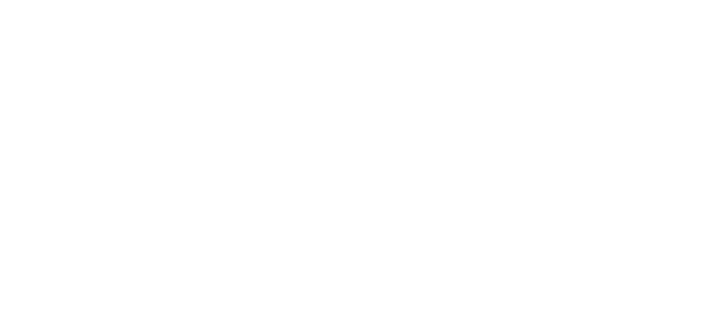
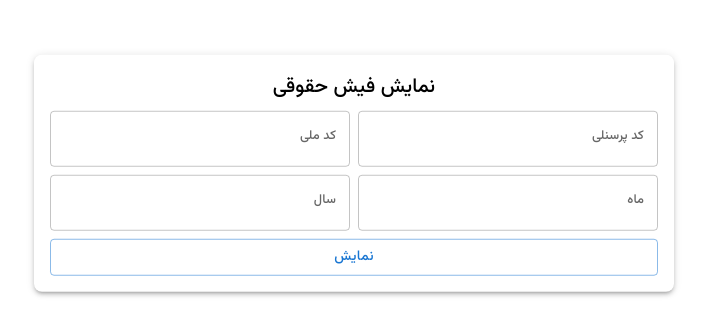
Before and after one commit to Mortezakiaa/SalaryPanel-Sadra-, a Next.js app: page / in a window 1280 px wide. Shown: the part 227-562 px from the top of the page, without its empty margins (337-1044 px from the left). Built offline with nearby package versions, Linux system fonts and the light colour scheme.

Commit message:
add modal and created form but not completed

```diff
--- a/package.json
+++ b/package.json
@@ -10,6 +10,11 @@
   },
   "author": "morteza kia (member of amisa.me team)",
   "dependencies": {
+    "@emotion/cache": "^11.11.0",
+    "@emotion/react": "^11.11.4",
+    "@emotion/styled": "^11.11.5",
+    "@mui/icons-material": "^5.15.15",
+    "@mui/material-nextjs": "^5.15.11",
     "@mui/material": "^5.15.17",
     "axios": "^1.6.8",
     "next": "14.2.3",
--- a/src/app/page.tsx
+++ b/src/app/page.tsx
@@ -1,3 +1,9 @@
+import Salary from "@/form/Salary";
+
 export default function Home() {
-  return <div></div>;
+  return (
+    <>
+      <Salary />
+    </>
+  );
 }
--- /dev/null
+++ b/src/components/RTLTextField.tsx
@@ -0,0 +1,16 @@
+import { styled, TextField } from "@mui/material";
+
+const RTLTextField = styled(TextField)({
+  "& label": {
+    left: "unset",
+    right: "1.75rem",
+    transformOrigin: "right",
+    fontSize: "0.8rem",
+  },
+  "& legend": {
+    textAlign: "right",
+    fontSize: "0.6rem",
+  },
+});
+
+export default RTLTextField;
--- /dev/null
+++ b/src/form/Salary.tsx
@@ -0,0 +1,43 @@
+"use client";
+import RTLTextField from "@/components/RTLTextField";
+import { Button, Grid, Stack, Typography } from "@mui/material";
+import { useState } from "react";
+
+export default function Salary() {
+  const [data, setData] = useState();
+  return (
+    <Stack
+      sx={{
+        boxShadow: 3,
+        padding: 2,
+        borderRadius: 2,
+        position: "absolute",
+        top: " 50%",
+        left: " 50%",
+        transform: "translate(-50%, -50%)",
+        borderColor: 'grey.500',
+      }}
+    >
+      <Grid container spacing={1}>
+        <Grid item xs={12} sx={{ display: "flex", justifyContent: "center" }}>
+          <Typography variant="h6">نمایش فیش حقوقی</Typography>
+        </Grid>
+        <Grid item xs={12} md={6}>
+          <RTLTextField fullWidth label="کد پرسنلی" />
+        </Grid>
+        <Grid item xs={12} md={6}>
+          <RTLTextField fullWidth label="کد ملی" />
+        </Grid>
+        <Grid item xs={12} md={6}>
+          <RTLTextField fullWidth label="ماه" />
+        </Grid>
+        <Grid item xs={12} md={6}>
+          <RTLTextField fullWidth label="سال" />
+        </Grid>
+        <Grid item xs={12} sx={{ display: "flex", justifyContent: "center"}}>
+          <Button fullWidth variant="outlined">نمایش</Button>
+        </Grid>
+      </Grid>
+    </Stack>
+  );
+}
```
Also changed, not shown: src/components/SalaryModal.tsx (added, +44 -0 lines), 1 other file (tests, documents, lock files or other folders).
